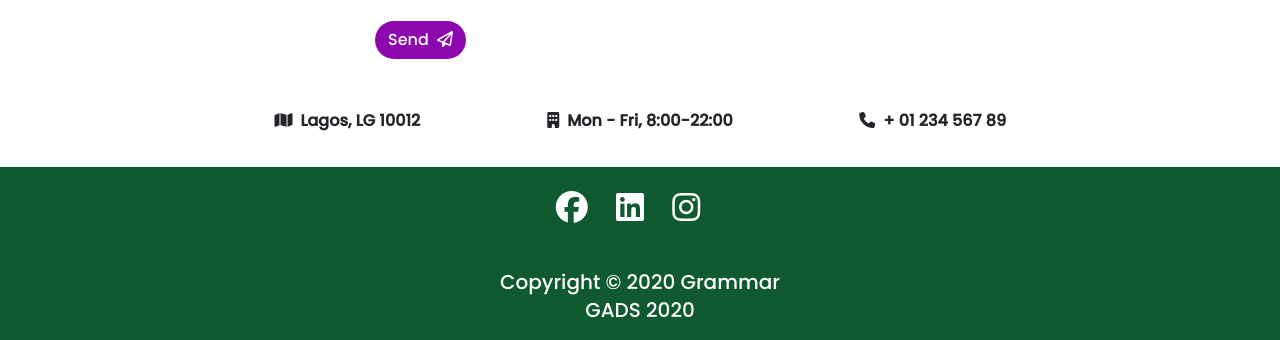
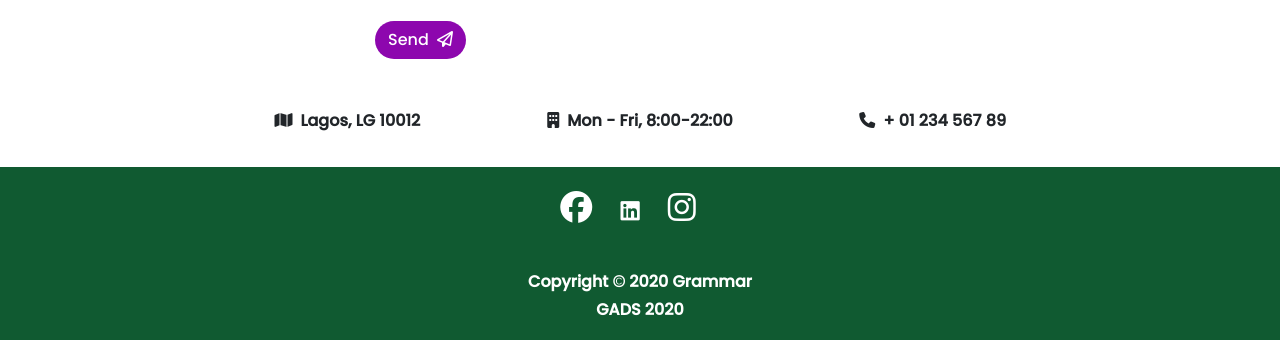
Before and after one commit to Web-Edu-28/Grammar-1, a plain HTML site: page index.html in a window 1280 px wide. Shown: the part 938-1278 px from the top of the page. Drawn offline with nearby package versions, Linux system fonts and the light colour scheme.

Commit message:
Update index.html

```diff
--- a/index.html
+++ b/index.html
@@ -181,7 +181,7 @@
 
                         <!--Linkedin-->
                         <a class="li-ic">
-                            <i class="fab fa-linkedin fa-2x white-text mr-4"> </i>
+                            <i class="fab fa-linkedin fa-2x white-text mr-4" style="font-size: 22px;"> </i>
                         </a>
                         <!--Instagram-->
                         <a class="ins-ic">
@@ -196,7 +196,7 @@
 
 
         <!-- Copyright -->
-        <p class="lead text-center py-3">Copyright © 2020 Grammar <br/>
+        <p class="text-center py-3">Copyright © 2020 Grammar <br/>
           GADS 2020
         </p>
         <!-- Copyright -->
```
